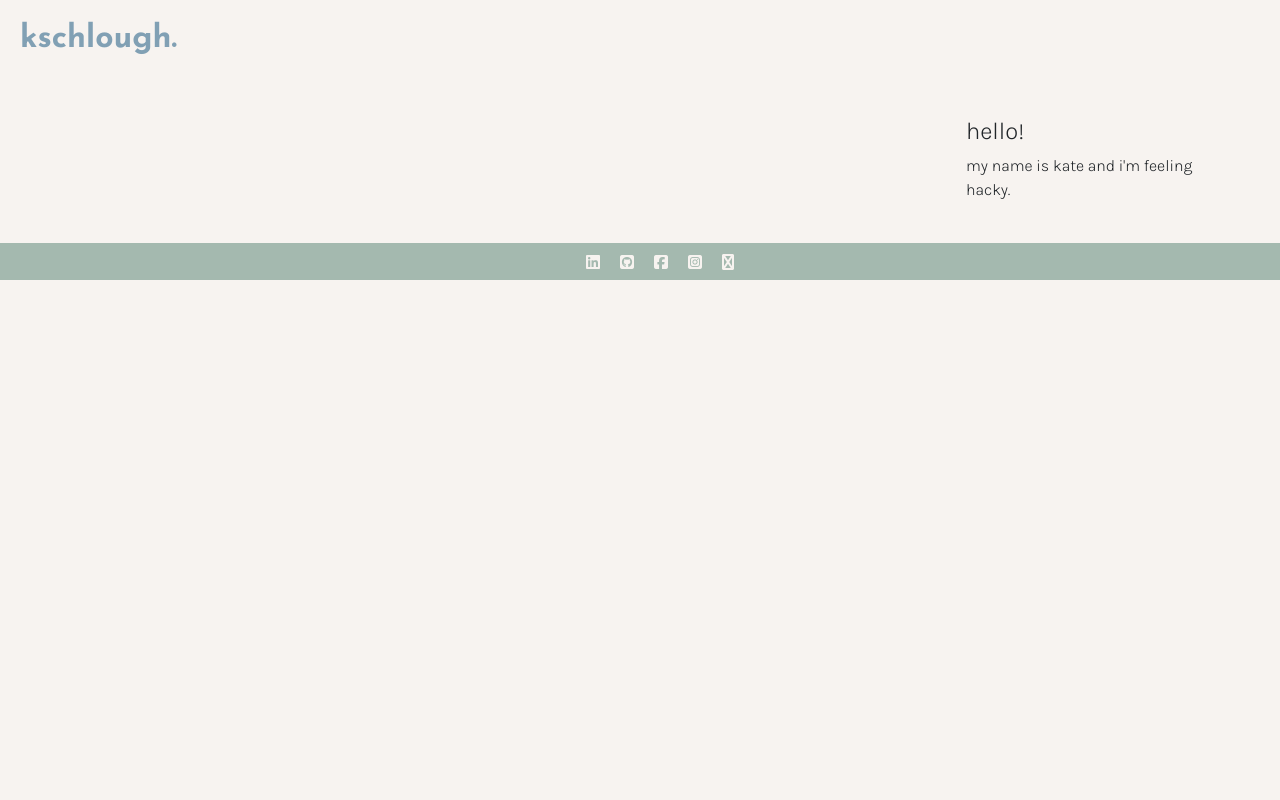
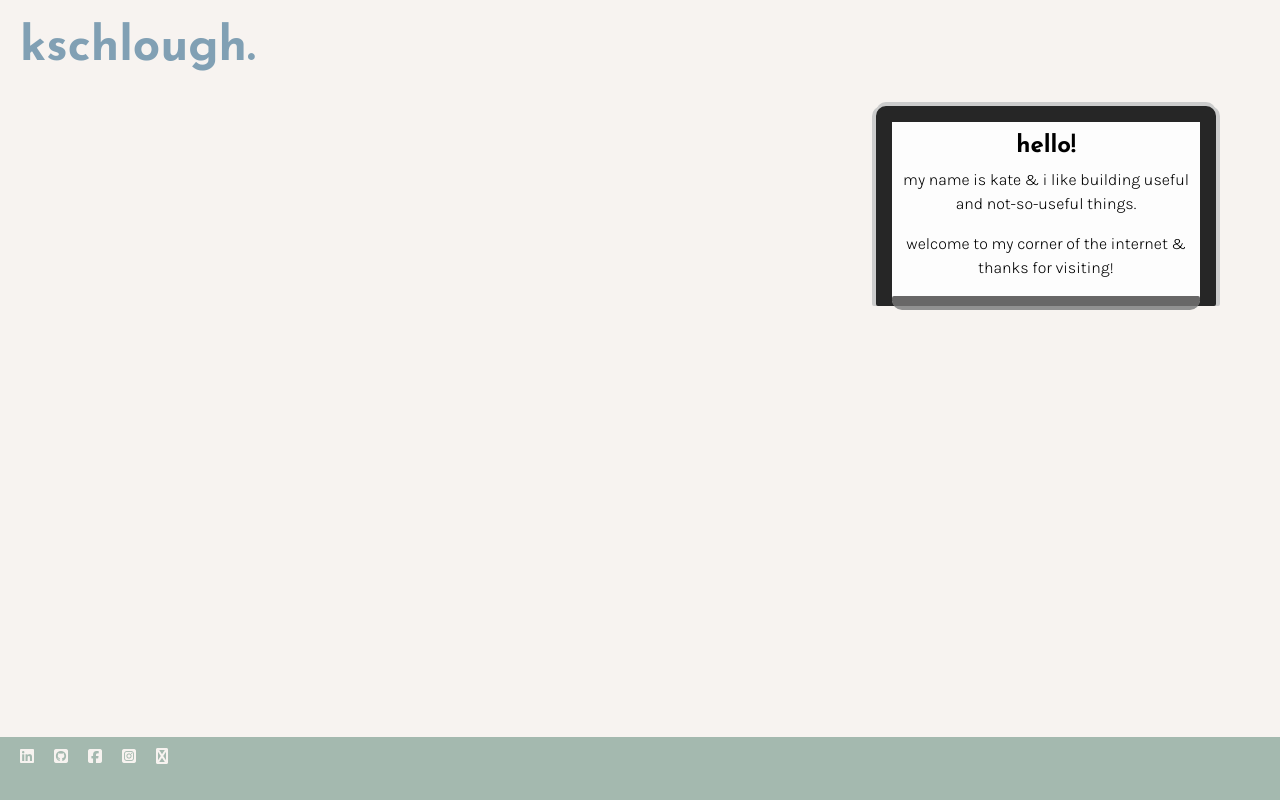
Before and after one commit to kschlough/kschlough_site, a Flask app: page / in a window 1280 px wide. Run offline with Flask 2, Linux system fonts and the light colour scheme; some libraries are stand-ins or nearby versions.

Commit message:
need to fix bottom of mini-laptop styling but fixed sticky footer, added bio text box

```diff
--- a/static/style.css
+++ b/static/style.css
@@ -1,48 +1,35 @@
 /* colour sheme: https://www.schemecolor.com/beyond-training.php */
 /* white (not in scheme) #f7f3f0 */
 /* pale green #A4B9AF */
+/* accent light green #dbe7e1 */
 /* blue #81A0B4 */
 /* dark grey #6B6975 */
+
 
 /* ############################################################ */
 /* base styling */
 body {
     font-family: 'Karla', sans-serif;
     background-color: #f7f3f0;
-
+    color: #6B6975;
+    height: 100vh;
+    margin: 0;
+    display: flex;
+    flex-direction: column;
 }
 
-button {
-    border-radius: 15px;
-    border-color: none;
-    border-style: none;
-    color: #f7f3f0;
-    padding-top: 5px;
-    padding-bottom: 5px;
-    padding-left: 10px;
-    padding-right: 10px;
-    font-family: 'Karla', sans-serif;
-    /* background-color: #6A75B3; */
+#title {
+    font-family: 'Josefin Sans', sans-serif;
 }
 
 li {
     list-style: none;
     padding-right: 10px;
     padding-left: 10px;
-
-}
-
-.container {
-    padding: 15px;
-}
-
-.wrapper {
-    height: 125vh;
-    width: 100vw;
 }
 
 h1 {
-    font-size: 200%;
+    font-size: 300%;
 }
 
 h2 {
@@ -53,25 +40,8 @@ h5 {
     font-size: 100%;
 }
 
-
 /* ############################################################ */
-/* homepage */
-
-#bio {
-    justify-content: right;
-    /* padding: 20px; */
-    padding-left: 70%;
-    padding-right: 0%;
-    border-radius: .5ex;
-    /* border-color: #6B6975; */
-    /* background-color: #A4B9AF; */
-    /* color: #f7f3f0; */
-}
-
-#bio-text {
-    text-align: center;
-}
-
+/* site title */
 #site-title {
     text-align: left;
     padding: 20px;
@@ -79,67 +49,73 @@ h5 {
     font-family: 'Josefin Sans', sans-serif;
 }
 
-#homepage-options {
-    text-align: left;
-}
-
-#choice {
-    padding-bottom: 15px;
-}
-
-
-.col-homepage {
-    background-color: #f7f3f0;
-    border-radius: 15px;
-    padding: 15px;
-    opacity: 0.9;
-
-  }
-
-
 /* ############################################################ */
 /* navbar */
-#nav-div {
-    width: 100vw;
-    height: auto;
-    /* background-color: #6B9080; */
-    color: #f7f3f0;
-
-}
-
-#nav-options {
-    padding: 20px;
-    margin-bottom: 0;
-    display: flex;
-
-}
-
 /* note to future self: this is the part that makes the links not blue */
 a {
     color: inherit;
 }
 
-a:hover {
-    color: inherit;
-    font-weight: bolder;
-    font-size-adjust: 10px;
-
-}
-
-
 /* ############################################################ */
 /* footer */
 #footer-links {
     display: flex;
-    justify-content: center;
-    padding-top: 10px;
-    margin-top: 10px;
+    flex-direction: row;
+    padding: 10px;
+}
+
+.content {
+    flex: 1 0 auto;
 }
 
 #footer {
-    margin-bottom: none;
-    margin-top: none;
-    padding-top: none;
+    min-height: 50px;
+    flex-shrink: 0;
     background-color: #A4B9AF;
     color: #f7f3f0;
 }
+
+/* ############################################################ */
+/* computer bio box */
+/* laptop css tutorial: https://www.youtube.com/watch?v=qu2qFGfkN4c */
+#bio {
+    color: #000;
+    text-align: center;
+    padding-top: 10px;
+}
+
+/* .screen {
+    top: 50%;
+    left: 50%;
+    transform: translate(-50%, -50%);
+} */
+
+.laptop {
+    width: 340px;
+    height: 200px;
+    background: #fdfdfd;
+    border: 16px solid #262626;
+    border-bottom: 8px solid #262626;
+    border-top-left-radius: 10px;
+    border-top-right-radius: 10px;
+    border-bottom-left-radius: 2px;
+    border-bottom-right-radius: 2px;
+    box-shadow: 4px 0 0 #ccc, -4px 0 0 #ccc, 0 -4px 0 #ccc;
+    display: flex;
+    flex: 1 0 auto;
+    flex-direction: column;
+    position: relative;
+    margin-left: auto;
+    margin-right: 5%;
+}
+
+.laptop:after {
+    content: '';
+    background: #b6b6b6;
+    border-top: 10px solid #686767;
+    border-bottom: 4px solid #919191;
+    border-top-left-radius: 2px;
+    border-top-right-radius: 2px;
+    border-bottom-left-radius: 10px;
+    border-bottom-right-radius: 10px;
+}
--- a/templates/base.html
+++ b/templates/base.html
@@ -37,31 +37,15 @@
   </head>
 
   <body>
-      <!-- create nav hamburger here instead -->
-      <!-- <div id="nav-div">
-        <nav id="navbar">
-          <ul id="nav-options">
-            <h5>
-            <li>
-              <i class="fas fa-book-reader"></i>
-              <a className = "navlink" href='/'>Bookbot</a>
-            </li>
-            </h5>
+    <div class="content">
 
-            <h5>
-            <li>
-              <a className = "navlink" href='recent-requests'>Recent Recommendations</a>
-            </li>
-            </h5>
-          </ul>
-        </nav>
-      </div> -->
+        <div id="site-title">
+            <h1>kschlough.</h1>
+        </div>
 
-    <div id="site-title">
-        <h1>kschlough.</h1>
+        {% block content %}{% endblock %}
+
     </div>
-
-    {% block content %}{% endblock %}
 
     <div id="footer">
         <ul id="footer-links">
--- a/templates/home.html
+++ b/templates/home.html
@@ -5,11 +5,19 @@
 {% endblock %}
 
 {% block content %}
-<div class= "container" id="bio">
-    <p id="bio-text">
-        <h2>hello!</h2>
-            <p>my name is kate and i'm feeling hacky.</p>
-    </p>
+
+
+<div class="computer">
+<div class="screen">
+    <div class="laptop">
+        <div class= "box" id="bio">
+            <h2 id="title">hello!</h2>
+                <p>my name is kate & i like building useful and not-so-useful things.</p>
+                <p>welcome to my corner of the internet & thanks for visiting!</p>
+        </div>
+
+    </div>
+</div>
 </div>
     <script type="text/jsx" src="/static/homepage.jsx"></script>
 {% endblock %}
```
